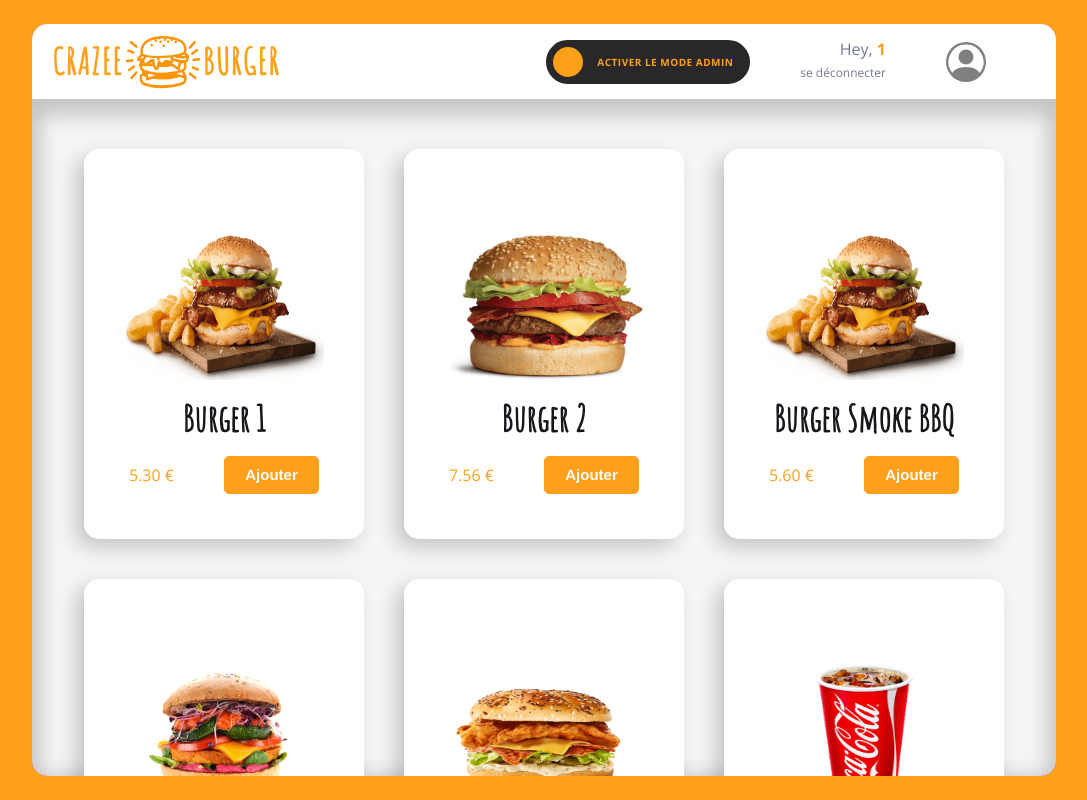
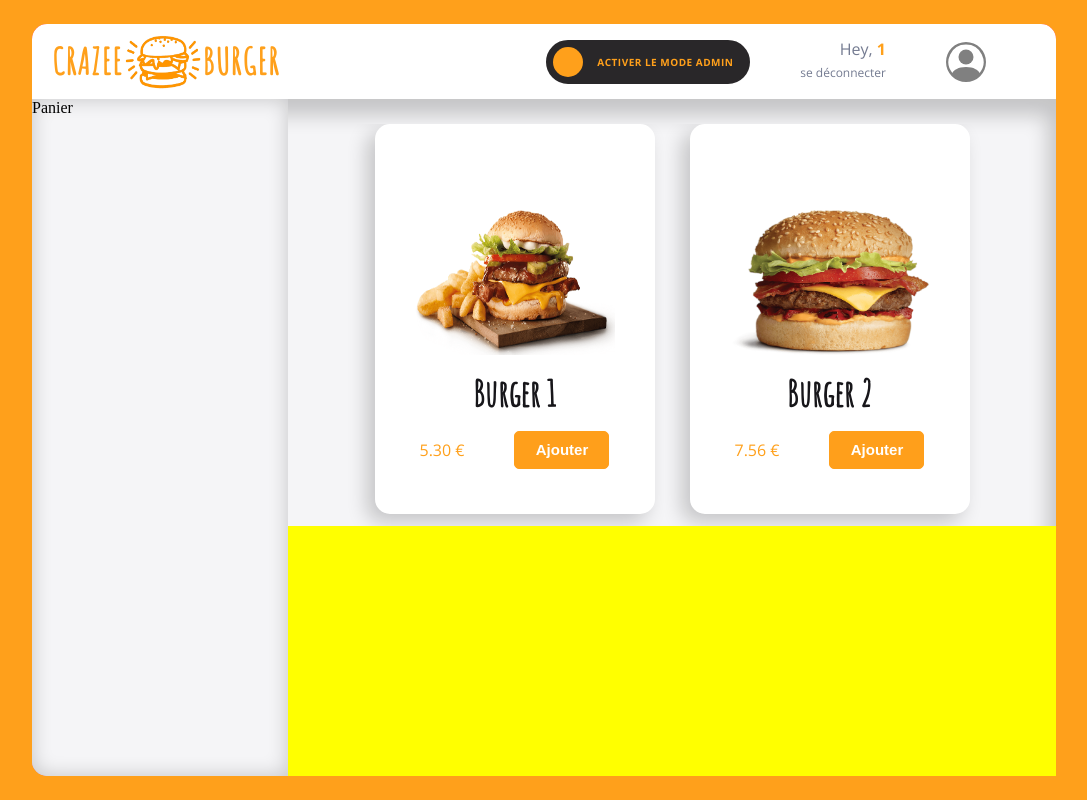
Before and after one commit to carellihoula/crazee-burger, a React (Vite) app: page /order/1 in a window 1280 px wide. Shown: the whole page, without its empty margins (96-1183 px from the left). Built offline with nearby package versions, Linux system fonts and the light colour scheme.

Commit message:
main: arragement bug

```diff
--- /dev/null
+++ b/src/components/Pages/admin/Admin.jsx
@@ -0,0 +1,29 @@
+//import React from 'react'
+
+import { styled } from "styled-components";
+
+export default function Admin() {
+  return (
+    <Container>
+
+    </Container>
+  )
+}
+
+const Container = styled.div`
+overflow: hidden;
+display: flex;
+width: 100%;
+height: 250px;
+padding-bottom: 0px;
+flex-direction: column;
+justify-content: center;
+align-items: flex-start;
+gap: -0.172px;
+position: absolute;
+background-color: yellow;
+bottom:0;
+left:0;
+right:0;
+position: absolute;
+`;
--- a/src/components/Pages/order/CardList.jsx
+++ b/src/components/Pages/order/CardList.jsx
@@ -25,10 +25,12 @@ function CardList() {
 export default CardList
 
 const Container = styled.div`
-  display:flex;
+  display: flex;
   flex-flow: row wrap;
   justify-content: center;
-  margin:50px 10px 60px 10px ;
-  gap:40px;
-  /*height: 100vh;*/
+  box-sizing: border-box;
+  gap: 35px;
+  overflow-y: scroll;
+    scrollbar-width: thin;
+
 `;
--- a/src/components/Pages/order/Main.jsx
+++ b/src/components/Pages/order/Main.jsx
@@ -2,12 +2,19 @@
 //import Panier from './Panier'
 import CardList from './CardList'
 import { styled } from 'styled-components';
+import Panier from './Panier';
+import Admin from '../admin/Admin';
 
 function Main() {
   return (
     <MainStyled>
+           <Panier/>
 
-           <CardList/>
+           <ContentWrapper>
+                <CardList/>
+                <Admin/>
+           </ContentWrapper>
+
 
     </MainStyled>
   )
@@ -17,22 +24,24 @@ const MainStyled = styled.div`
     display:flex;
     flex-direction: row;
     justify-content: center;
-    overflow-y: scroll;
-    scrollbar-width: thin;
+
     width: 100%;
+    flex:1;
     height: 90%;
-
     flex-shrink: 0;
     border-radius: 0px 0px 15px 15px;
     background: #F5F5F7;
     box-shadow: 0px 8px 20px 8px rgba(0, 0, 0, 0.20) inset;
 
+`;
 
-&::-webkit-scrollbar-thumb{
-    border-radius: 8px;
-    width:200px;
-}
-
+const ContentWrapper = styled.div`
+  overflow: hidden;
+  position: relative;
+  display: flex;
+  flex-direction: column;
+  flex: 1;
+  padding: 25px;
 `;
 
 export default Main
--- a/src/components/Pages/order/Panier.jsx
+++ b/src/components/Pages/order/Panier.jsx
@@ -12,8 +12,9 @@ function Panier() {
 export default Panier
 
 const Container= styled.div`
-width:50%;
-height:100vh;
+width:25%;
+overflow: hidden;
+
 border-radius: 0px 0px 0px 15px;
 background: #F5F5F7;
 box-shadow: 0px 0px 20px 0px rgba(0, 0, 0, 0.20) inset;
```
Also changed, not shown: src/components/Pages/admin/AdminPanel.jsx (added), src/components/Pages/admin/AdmnTabs.jsx (added).
